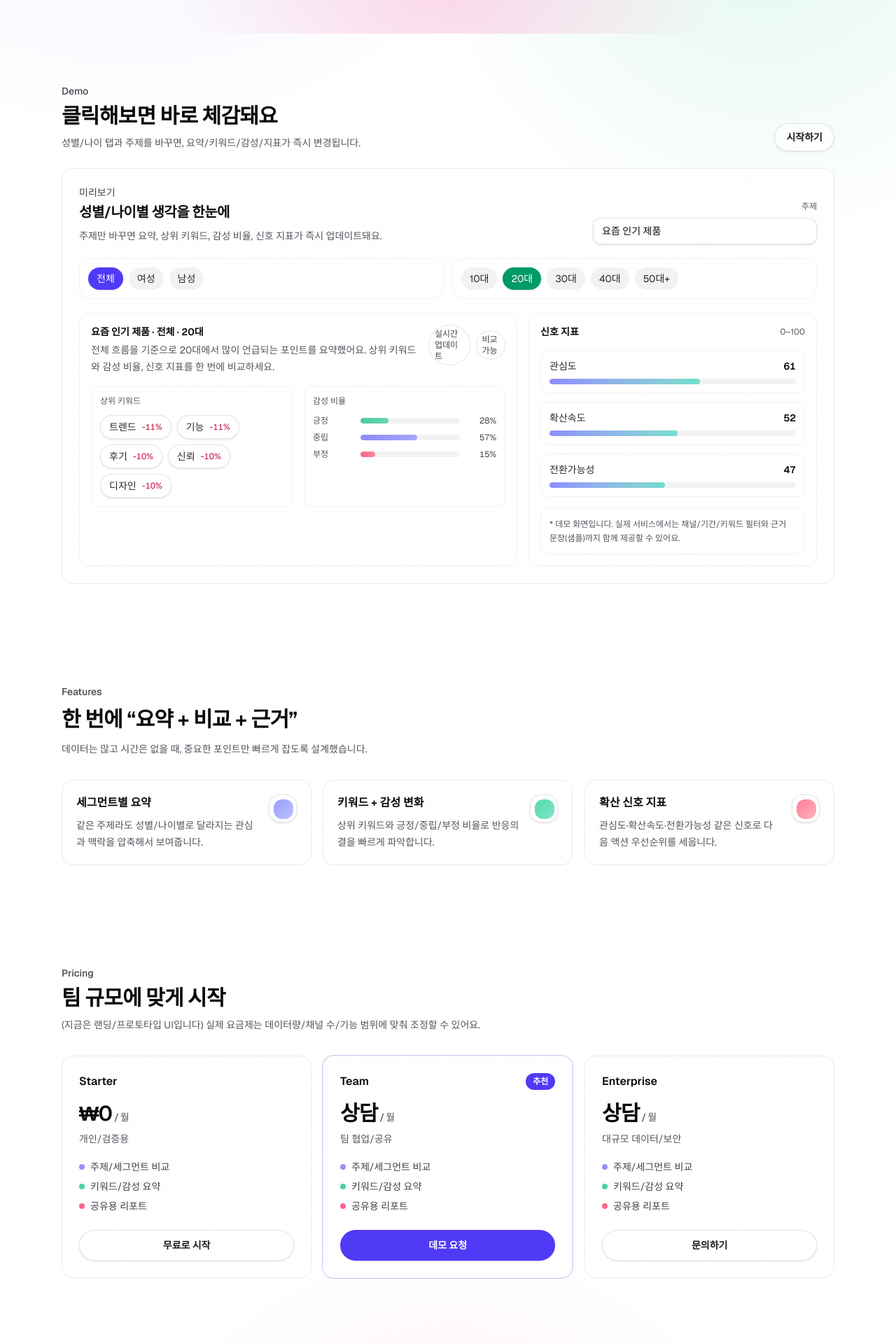
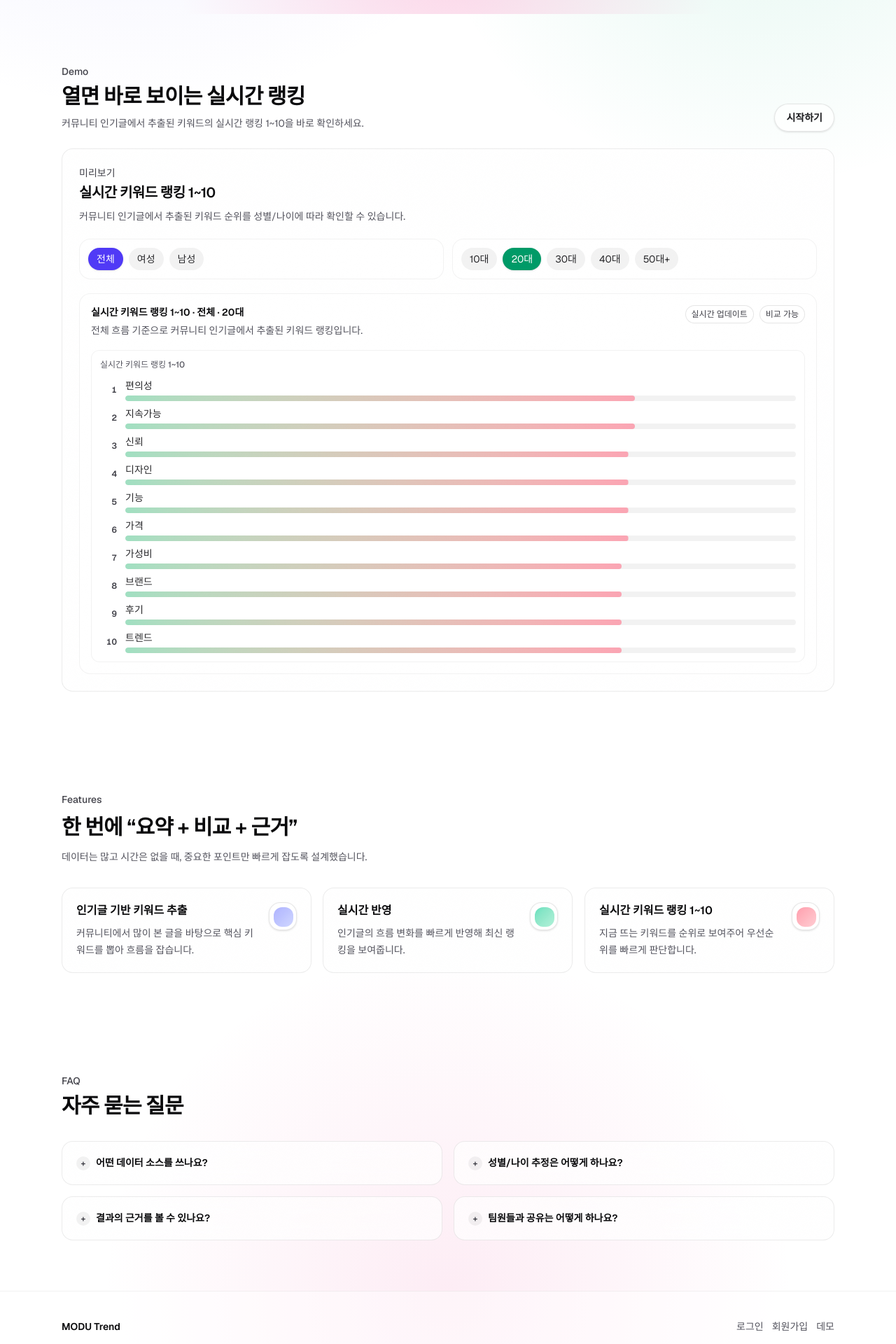
Before and after one commit to modu-provider/modu-trend-web, a Next.js app: page / in a window 1280 px wide. Shown: the part 780-2700 px from the top of the page at 70% size. Built offline with nearby package versions, Linux system fonts and the light colour scheme.

Commit message:
feat: 랜딩 페이지 수정

```diff
--- a/app/components/InsightDemo.tsx
+++ b/app/components/InsightDemo.tsx
@@ -2,28 +2,16 @@
 
 import { useMemo, useState } from "react";
 
-type Gender = "전체" | "여성" | "남성";
-type Age = "10대" | "20대" | "30대" | "40대" | "50대+";
-
 type Insight = {
   title: string;
   summary: string;
-  topTerms: { term: string; delta: number }[];
-  sentiment: { positive: number; neutral: number; negative: number };
-  signals: { label: string; value: number }[];
+  ranked: { term: string; rank: number; delta: number; score: number }[];
 };
 
+type Gender = "전체" | "여성" | "남성";
+type Age = "10대" | "20대" | "30대" | "40대" | "50대+";
 const GENDERS: Gender[] = ["전체", "여성", "남성"];
 const AGES: Age[] = ["10대", "20대", "30대", "40대", "50대+"];
-
-function clamp01(n: number) {
-  return Math.max(0, Math.min(1, n));
-}
-
-function formatDelta(delta: number) {
-  const sign = delta > 0 ? "+" : "";
-  return `${sign}${delta}%`;
-}
 
 function seededNumber(seed: string) {
   let h = 2166136261;
@@ -34,19 +22,8 @@ function seededNumber(seed: string) {
   return (h >>> 0) / 2 ** 32;
 }
 
-function makeInsight(topic: string, gender: Gender, age: Age): Insight {
-  const s = `${topic}|${gender}|${age}`;
-  const r1 = seededNumber(s + "|a");
-  const r2 = seededNumber(s + "|b");
-  const r3 = seededNumber(s + "|c");
-
-  const basePos = 0.34 + (r1 - 0.5) * 0.18;
-  const baseNeg = 0.20 + (r2 - 0.5) * 0.14;
-  const baseNeu = clamp01(1 - basePos - baseNeg);
-  const positive = Math.round(clamp01(basePos) * 100);
-  const negative = Math.round(clamp01(baseNeg) * 100);
-  const neutral = Math.max(0, 100 - positive - negative);
-
+function makeInsight(gender: Gender, age: Age): Insight {
+  const s = `${gender}|${age}`;
   const terms = [
     "가성비",
     "브랜드",
@@ -59,79 +36,44 @@ function makeInsight(topic: string, gender: Gender, age: Age): Insight {
     "편의성",
     "지속가능",
   ];
-  const start = Math.floor((r3 * 1000) % terms.length);
-  const topTerms = Array.from({ length: 5 }, (_, i) => {
-    const term = terms[(start + i) % terms.length]!;
-    const d = Math.round(((seededNumber(s + `|t${i}`) - 0.48) * 2) * 18);
-    return { term, delta: d };
-  }).sort((a, b) => Math.abs(b.delta) - Math.abs(a.delta));
+  const rankedBase = terms.map((term, idx) => {
+    const r = seededNumber(s + `|k${idx}`);
+    const score = Math.round(50 + r * 50); // 50~100
+    const delta = Math.round(((seededNumber(s + `|d${idx}`) - 0.5) * 2) * 15); // -15~+15
+    return { term, score, delta };
+  });
+  const rankedSorted = rankedBase.sort((a, b) => b.score - a.score).map((item, i) => ({
+    term: item.term,
+    rank: i + 1,
+    delta: item.delta,
+    score: item.score,
+  }));
 
-  const signals = [
-    { label: "관심도", value: Math.round(55 + r1 * 40) },
-    { label: "확산속도", value: Math.round(45 + r2 * 45) },
-    { label: "전환가능성", value: Math.round(40 + r3 * 50) },
-  ];
+  const isOverall = gender === "전체" && age === "20대";
+  const title = `실시간 키워드 랭킹 1~10 · ${gender} · ${age}`;
+  const summary = isOverall
+    ? "전체 흐름 기준으로 커뮤니티 인기글에서 추출된 키워드 랭킹입니다."
+    : `${gender} · ${age} 기준으로 커뮤니티 인기글에서 추출된 키워드 랭킹입니다.`;
 
-  const detail =
-    gender === "전체"
-      ? "전체 흐름을 기준으로"
-      : `${gender}의 반응을 기준으로`;
-
-  const title = `${topic} · ${gender} · ${age}`;
-  const summary = `${detail} ${age}에서 많이 언급되는 포인트를 요약했어요. 상위 키워드와 감성 비율, 신호 지표를 한 번에 비교하세요.`;
-
-  return { title, summary, topTerms, sentiment: { positive, neutral, negative }, signals };
-}
-
-function Bar({ label, value, tone }: { label: string; value: number; tone: "indigo" | "emerald" | "rose" }) {
-  const bg =
-    tone === "indigo"
-      ? "from-indigo-500/70 to-indigo-400/40"
-      : tone === "emerald"
-        ? "from-emerald-500/70 to-emerald-400/40"
-        : "from-rose-500/70 to-rose-400/40";
-  return (
-    <div className="flex items-center gap-3">
-      <div className="w-14 text-xs text-zinc-600 dark:text-zinc-400">{label}</div>
-      <div className="relative h-2 flex-1 overflow-hidden rounded-full bg-black/5 dark:bg-white/10">
-        <div
-          className={`h-full rounded-full bg-gradient-to-r ${bg} shimmer`}
-          style={{ width: `${Math.max(0, Math.min(100, value))}%` }}
-        />
-      </div>
-      <div className="w-10 text-right text-xs tabular-nums text-zinc-700 dark:text-zinc-300">{value}%</div>
-    </div>
-  );
+  return { title, summary, ranked: rankedSorted };
 }
 
 export function InsightDemo() {
-  const [topic, setTopic] = useState("요즘 인기 제품");
   const [gender, setGender] = useState<Gender>("전체");
   const [age, setAge] = useState<Age>("20대");
-
-  const insight = useMemo(() => makeInsight(topic, gender, age), [topic, gender, age]);
+  const insight = useMemo(() => makeInsight(gender, age), [gender, age]);
 
   return (
     <div className="surface noise rounded-2xl p-5 sm:p-6">
-      <div className="flex flex-col gap-4 sm:flex-row sm:items-end sm:justify-between">
+      <div className="flex flex-col gap-2 sm:flex-row sm:items-end sm:justify-between">
         <div>
           <div className="text-sm font-medium text-zinc-700 dark:text-zinc-300">미리보기</div>
           <div className="mt-1 text-xl font-semibold tracking-tight text-zinc-950 dark:text-zinc-50">
-            성별/나이별 생각을 한눈에
+            실시간 키워드 랭킹 1~10
           </div>
           <p className="mt-2 max-w-xl text-sm leading-6 text-zinc-600 dark:text-zinc-400">
-            주제만 바꾸면 요약, 상위 키워드, 감성 비율, 신호 지표가 즉시 업데이트돼요.
+            커뮤니티 인기글에서 추출된 키워드 순위를 성별/나이에 따라 확인할 수 있습니다.
           </p>
-        </div>
-
-        <div className="flex flex-col gap-2 sm:items-end">
-          <label className="text-xs text-zinc-600 dark:text-zinc-400">주제</label>
-          <input
-            value={topic}
-            onChange={(e) => setTopic(e.target.value)}
-            placeholder="예: 새로 출시된 스마트폰"
-            className="w-full sm:w-80 rounded-xl border border-black/10 bg-white/70 px-3 py-2 text-sm text-zinc-950 shadow-sm outline-none ring-0 transition focus:border-indigo-400/60 focus:bg-white dark:border-white/10 dark:bg-black/40 dark:text-zinc-50"
-          />
         </div>
       </div>
 
@@ -184,7 +126,7 @@ export function InsightDemo() {
       </div>
 
       <div className="mt-5 grid gap-4 lg:grid-cols-5">
-        <div className="lg:col-span-3 rounded-2xl border border-black/5 bg-white/60 p-4 dark:border-white/10 dark:bg-black/30">
+        <div className="lg:col-span-5 rounded-2xl border border-black/5 bg-white/60 p-4 dark:border-white/10 dark:bg-black/30">
           <div className="flex items-start justify-between gap-4">
             <div>
               <div className="text-sm font-semibold text-zinc-950 dark:text-zinc-50">{insight.title}</div>
@@ -200,68 +142,30 @@ export function InsightDemo() {
             </div>
           </div>
 
-          <div className="mt-4 grid gap-4 sm:grid-cols-2">
-            <div className="rounded-xl border border-black/5 bg-white/70 p-3 dark:border-white/10 dark:bg-black/35">
-              <div className="text-xs font-medium text-zinc-600 dark:text-zinc-400">상위 키워드</div>
-              <div className="mt-3 flex flex-wrap gap-2">
-                {insight.topTerms.map((t) => {
-                  const up = t.delta >= 0;
-                  return (
-                    <div
-                      key={t.term}
-                      className="group inline-flex items-center gap-2 rounded-full border border-black/10 bg-white/80 px-3 py-1.5 text-sm text-zinc-800 shadow-sm transition hover:-translate-y-0.5 hover:shadow-md dark:border-white/10 dark:bg-black/40 dark:text-zinc-100"
-                    >
-                      <span className="font-medium">{t.term}</span>
-                      <span
-                        className={[
-                          "text-xs tabular-nums",
-                          up ? "text-emerald-700 dark:text-emerald-400" : "text-rose-700 dark:text-rose-400",
-                        ].join(" ")}
-                      >
-                        {formatDelta(t.delta)}
-                      </span>
+          <div className="mt-4 rounded-xl border border-black/5 bg-white/70 p-3 dark:border-white/10 dark:bg-black/35">
+            <div className="text-xs font-medium text-zinc-600 dark:text-zinc-400">실시간 키워드 랭킹 1~10</div>
+            <div className="mt-3 space-y-2">
+              {insight.ranked.slice(0, 10).map((k) => {
+                return (
+                  <div key={k.term} className="flex items-center gap-3">
+                    <div className="w-6 shrink-0 text-right text-xs font-semibold tabular-nums text-zinc-700 dark:text-zinc-300">
+                      {k.rank}
                     </div>
-                  );
-                })}
-              </div>
+                    <div className="min-w-0 flex-1">
+                      <div className="flex items-center justify-between gap-3">
+                        <div className="truncate text-sm text-zinc-800 dark:text-zinc-100">{k.term}</div>
+                      </div>
+                      <div className="mt-1 h-2 overflow-hidden rounded-full bg-black/5 dark:bg-white/10">
+                        <div
+                          className="h-full rounded-full bg-gradient-to-r from-indigo-500/70 via-emerald-400/50 to-rose-400/55 shimmer"
+                          style={{ width: `${Math.max(10, Math.min(100, k.score))}%` }}
+                        />
+                      </div>
+                    </div>
+                  </div>
+                );
+              })}
             </div>
-
-            <div className="rounded-xl border border-black/5 bg-white/70 p-3 dark:border-white/10 dark:bg-black/35">
-              <div className="text-xs font-medium text-zinc-600 dark:text-zinc-400">감성 비율</div>
-              <div className="mt-3 space-y-2">
-                <Bar label="긍정" value={insight.sentiment.positive} tone="emerald" />
-                <Bar label="중립" value={insight.sentiment.neutral} tone="indigo" />
-                <Bar label="부정" value={insight.sentiment.negative} tone="rose" />
-              </div>
-            </div>
-          </div>
-        </div>
-
-        <div className="lg:col-span-2 rounded-2xl border border-black/5 bg-white/60 p-4 dark:border-white/10 dark:bg-black/30">
-          <div className="flex items-center justify-between">
-            <div className="text-sm font-semibold text-zinc-950 dark:text-zinc-50">신호 지표</div>
-            <div className="text-xs text-zinc-600 dark:text-zinc-400">0–100</div>
-          </div>
-
-          <div className="mt-4 space-y-3">
-            {insight.signals.map((s) => (
-              <div key={s.label} className="rounded-xl border border-black/5 bg-white/70 p-3 dark:border-white/10 dark:bg-black/35">
-                <div className="flex items-center justify-between gap-3">
-                  <div className="text-sm font-medium text-zinc-800 dark:text-zinc-100">{s.label}</div>
-                  <div className="text-sm font-semibold tabular-nums text-zinc-950 dark:text-zinc-50">{s.value}</div>
-                </div>
-                <div className="mt-2 h-2 overflow-hidden rounded-full bg-black/5 dark:bg-white/10">
-                  <div
-                    className="h-full rounded-full bg-gradient-to-r from-indigo-500/70 via-emerald-400/50 to-rose-400/55 shimmer"
-                    style={{ width: `${Math.max(0, Math.min(100, s.value))}%` }}
-                  />
-                </div>
-              </div>
-            ))}
-          </div>
-
-          <div className="mt-4 rounded-xl border border-black/5 bg-white/70 p-3 text-xs leading-5 text-zinc-600 dark:border-white/10 dark:bg-black/35 dark:text-zinc-400">
-            * 데모 화면입니다. 실제 서비스에서는 채널/기간/키워드 필터와 근거 문장(샘플)까지 함께 제공할 수 있어요.
           </div>
         </div>
       </div>
--- a/app/components/LandingPage.tsx
+++ b/app/components/LandingPage.tsx
@@ -102,9 +102,9 @@ export function LandingPage() {
 
   const heroBlurb = useMemo(
     () => [
-      "성별/나이별로 어떤 ‘말’이 움직이는지",
-      "어떤 이유로 ‘선호/불만’이 생기는지",
-      "어디서 ‘확산’되고 있는지",
+      "커뮤니티 인기글에서 키워드를 추출해 흐름을 포착",
+      "실시간 랭킹 1~10 키워드로 즉시 파악",
+      "지금 뜨는 이슈를 한눈에",
     ],
     [],
   );
@@ -146,23 +146,11 @@ export function LandingPage() {
           </Link>
 
           <nav className="hidden items-center gap-6 text-sm text-zinc-700 dark:text-zinc-300 sm:flex">
-            <a href="#features" className="hover:text-zinc-950 dark:hover:text-zinc-50">
-              기능
-            </a>
-            <a href="#demo" className="hover:text-zinc-950 dark:hover:text-zinc-50">
-              데모
-            </a>
-            <a href="#pricing" className="hover:text-zinc-950 dark:hover:text-zinc-50">
-              가격
-            </a>
-            <a href="#faq" className="hover:text-zinc-950 dark:hover:text-zinc-50">
-              FAQ
-            </a>
             <Link
               href="/keywords"
               className="hover:text-zinc-950 dark:hover:text-zinc-50"
             >
-              키워드보기
+              키워드 보기
             </Link>
           </nav>
 
@@ -215,20 +203,20 @@ export function LandingPage() {
               <div>
                 <Reveal delayMs={80}>
                   <h1 className="text-4xl font-semibold tracking-tight text-zinc-950 dark:text-zinc-50 sm:text-5xl">
-                    인터넷상의 데이터로
+                    커뮤니티 인기글로 읽는
                     <span className="block">
                       <span className="bg-gradient-to-r from-indigo-600 via-emerald-500 to-rose-500 bg-clip-text text-transparent shimmer">
-                        성별/나이별 ‘생각’
+                        실시간 키워드 랭킹 1~10
                       </span>
-                      을 보여주는 서비스
+                      으로 보는 지금의 흐름
                     </span>
                   </h1>
                 </Reveal>
 
                 <Reveal delayMs={140}>
                   <p className="mt-5 max-w-xl text-base leading-7 text-zinc-600 dark:text-zinc-400">
-                    MODU Trend는 웹 상의 발화(키워드/맥락)를 수집·요약해 세그먼트별 반응 차이를 빠르게 이해하도록 돕습니다.
-                    기획, 마케팅, 리서치, 제품 개선 의사결정에 바로 연결하세요.
+                    사람들의 속마음이 잘 드러나는 커뮤니티의 인기글에서 키워드를 추출해,
+                    지금 떠오르는 이슈를 랭킹 1~10으로 빠르게 파악하세요.
                   </p>
                 </Reveal>
 
@@ -315,14 +303,14 @@ export function LandingPage() {
               <div>
                 <div className="text-sm font-medium text-zinc-700 dark:text-zinc-300">Demo</div>
                 <h2 className="mt-2 text-2xl font-semibold tracking-tight text-zinc-950 dark:text-zinc-50 sm:text-3xl">
-                  클릭해보면 바로 체감돼요
+                  열면 바로 보이는 실시간 랭킹
                 </h2>
                 <p className="mt-2 max-w-2xl text-sm leading-6 text-zinc-600 dark:text-zinc-400">
-                  성별/나이 탭과 주제를 바꾸면, 요약/키워드/감성/지표가 즉시 변경됩니다.
+                  커뮤니티 인기글에서 추출된 키워드의 실시간 랭킹 1~10을 바로 확인하세요.
                 </p>
               </div>
               <a
-                href="#pricing"
+                href="/keywords"
                 className="hidden sm:inline-flex h-10 items-center justify-center rounded-full border border-black/10 bg-white/70 px-4 text-sm font-semibold text-zinc-900 shadow-sm transition hover:bg-white hover:shadow-md dark:border-white/10 dark:bg-black/40 dark:text-zinc-100 dark:hover:bg-black/55"
               >
                 시작하기
@@ -351,99 +339,29 @@ export function LandingPage() {
           <div className="mt-8 grid gap-4 lg:grid-cols-3">
             <Reveal delayMs={60}>
               <FeatureCard
-                title="세그먼트별 요약"
-                desc="같은 주제라도 성별/나이별로 달라지는 관심과 맥락을 압축해서 보여줍니다."
+                title="인기글 기반 키워드 추출"
+                desc="커뮤니티에서 많이 본 글을 바탕으로 핵심 키워드를 뽑아 흐름을 잡습니다."
                 accent="indigo"
               />
             </Reveal>
             <Reveal delayMs={120}>
               <FeatureCard
-                title="키워드 + 감성 변화"
-                desc="상위 키워드와 긍정/중립/부정 비율로 반응의 결을 빠르게 파악합니다."
+                title="실시간 반영"
+                desc="인기글의 흐름 변화를 빠르게 반영해 최신 랭킹을 보여줍니다."
                 accent="emerald"
               />
             </Reveal>
             <Reveal delayMs={180}>
               <FeatureCard
-                title="확산 신호 지표"
-                desc="관심도·확산속도·전환가능성 같은 신호로 다음 액션 우선순위를 세웁니다."
+                title="실시간 키워드 랭킹 1~10"
+                desc="지금 뜨는 키워드를 순위로 보여주어 우선순위를 빠르게 판단합니다."
                 accent="rose"
               />
             </Reveal>
           </div>
         </section>
 
-        <section id="pricing" className="mx-auto w-full max-w-6xl px-4 py-14 sm:px-6 sm:py-18">
-          <Reveal>
-            <div className="flex items-end justify-between gap-6">
-              <div>
-                <div className="text-sm font-medium text-zinc-700 dark:text-zinc-300">Pricing</div>
-                <h2 className="mt-2 text-2xl font-semibold tracking-tight text-zinc-950 dark:text-zinc-50 sm:text-3xl">
-                  팀 규모에 맞게 시작
-                </h2>
-                <p className="mt-2 max-w-2xl text-sm leading-6 text-zinc-600 dark:text-zinc-400">
-                  (지금은 랜딩/프로토타입 UI입니다) 실제 요금제는 데이터량/채널 수/기능 범위에 맞춰 조정할 수 있어요.
-                </p>
-              </div>
-            </div>
-          </Reveal>
-
-          <div className="mt-8 grid gap-4 lg:grid-cols-3">
-            {[
-              { name: "Starter", price: "₩0", desc: "개인/검증용", cta: "무료로 시작", hot: false },
-              { name: "Team", price: "상담", desc: "팀 협업/공유", cta: "데모 요청", hot: true },
-              { name: "Enterprise", price: "상담", desc: "대규모 데이터/보안", cta: "문의하기", hot: false },
-            ].map((p, idx) => (
-              <Reveal key={p.name} delayMs={80 + idx * 60}>
-                <div
-                  className={[
-                    "surface noise rounded-2xl p-6 transition-all",
-                    p.hot ? "ring-1 ring-indigo-500/30" : "",
-                    "hover:-translate-y-0.5 hover:shadow-xl",
-                  ].join(" ")}
-                >
-                  <div className="flex items-center justify-between gap-3">
-                    <div className="text-base font-semibold text-zinc-950 dark:text-zinc-50">{p.name}</div>
-                    {p.hot ? (
-                      <span className="rounded-full bg-indigo-600 px-2.5 py-1 text-xs font-semibold text-white">
-                        추천
-                      </span>
-                    ) : null}
-                  </div>
-                  <div className="mt-4 text-3xl font-semibold tracking-tight text-zinc-950 dark:text-zinc-50">
-                    {p.price}
-                    <span className="text-sm font-medium text-zinc-600 dark:text-zinc-400"> / 월</span>
-                  </div>
-                  <div className="mt-2 text-sm text-zinc-600 dark:text-zinc-400">{p.desc}</div>
-                  <ul className="mt-5 space-y-2 text-sm text-zinc-700 dark:text-zinc-300">
-                    <li className="flex items-center gap-2">
-                      <span className="h-2 w-2 rounded-full bg-indigo-500/70" /> 주제/세그먼트 비교
-                    </li>
-                    <li className="flex items-center gap-2">
-                      <span className="h-2 w-2 rounded-full bg-emerald-500/70" /> 키워드/감성 요약
-                    </li>
-                    <li className="flex items-center gap-2">
-                      <span className="h-2 w-2 rounded-full bg-rose-500/70" /> 공유용 리포트
-                    </li>
-                  </ul>
-                  <div className="mt-6">
-                    <Link
-                      href="/signup"
-                      className={[
-                        "inline-flex h-11 w-full items-center justify-center rounded-full px-5 text-sm font-semibold shadow-sm transition",
-                        p.hot
-                          ? "bg-indigo-600 text-white hover:bg-indigo-500"
-                          : "border border-black/10 bg-white/70 text-zinc-900 hover:bg-white hover:shadow-md dark:border-white/10 dark:bg-black/40 dark:text-zinc-100 dark:hover:bg-black/55",
-                      ].join(" ")}
-                    >
-                      {p.cta}
-                    </Link>
-                  </div>
-                </div>
-              </Reveal>
-            ))}
-          </div>
-        </section>
+        {/* pricing section removed */}
 
         <section id="faq" className="mx-auto w-full max-w-6xl px-4 py-14 sm:px-6 sm:py-18">
           <Reveal>
```
